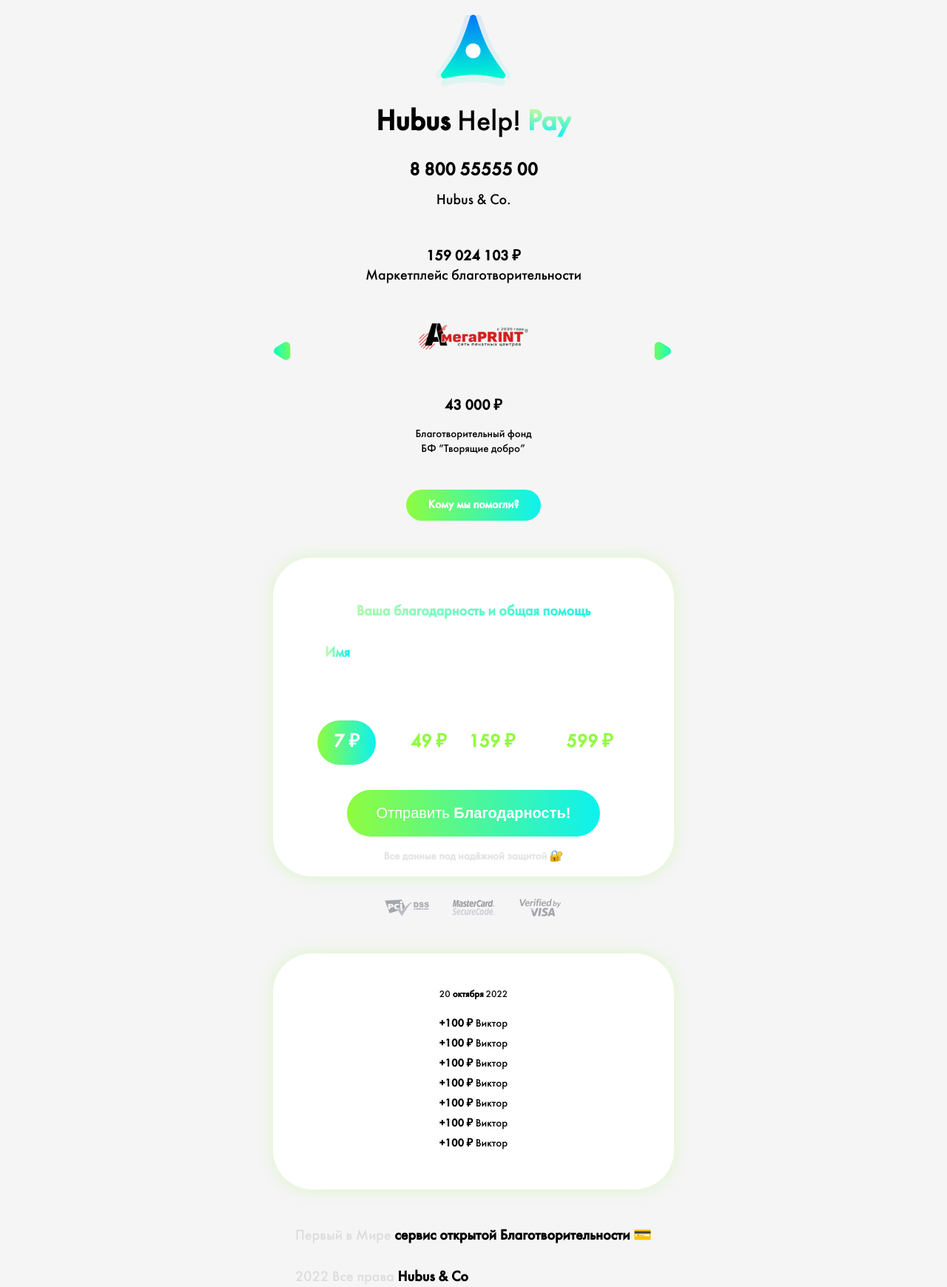
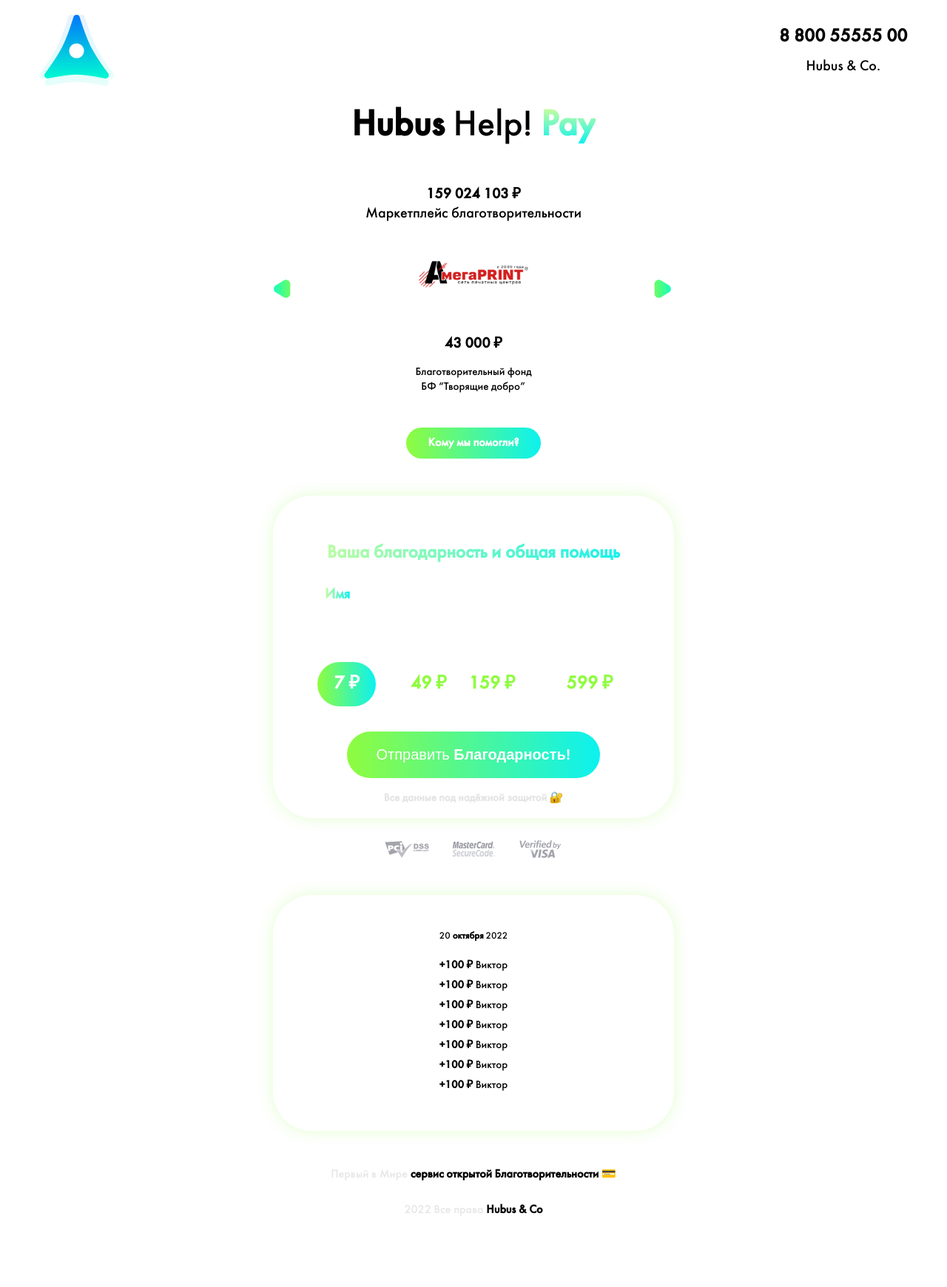
Before and after one commit to weisbrem/fond-form, a PHP site: page / in a window 1280 px wide. Shown: the whole page at 74% size. After the commit the page ends 1644 px from the top, so only its background shows below. Run offline with PHP 8.4, Linux system fonts and the light colour scheme.

Commit message:
refactor: fix layout and styles

```diff
--- a/index.html
+++ b/index.html
@@ -17,7 +17,7 @@
   </head>
   <body class="page__body">
     <header class="header">
-      <div class="container">
+      <div class="container container--header">
         <img src="./img/logo.png" alt="Логотип организации" />
         <h2>Hubus <span>Help!</span> <span>Pay</span></h2>
         <div>
@@ -26,8 +26,8 @@
         </div>
       </div>
     </header>
-    <div class="container">
-      <main class="main">
+    <main class="main">
+      <div class="container">
         <section class="slider">
           <p>
             <span>159 024 103 ₽</span><br />
@@ -125,11 +125,13 @@
             <li class="paid__item"><span>+100 ₽ </span>Виктор</li>
           </ul>
         </section>
-      </main>
-      <footer class="footer">
+      </div>
+    </main>
+    <footer class="footer">
+      <div class="container">
         <p>Первый в Мире <span>сервис открытой Благотворительности 💳</span></p>
         <p>2022 Все права <span>Hubus & Co</span></p>
-      </footer>
-    </div>
+      </div>
+    </footer>
   </body>
 </html>
--- a/style.css
+++ b/style.css
@@ -7,7 +7,6 @@
 }
 
 :root {
-  --bgc: #f5f5f5;
   --black: #000000;
   --white: #ffffff;
   --light-black: rgba(0, 0, 0, 0.1);
@@ -46,7 +45,7 @@
   line-height: 20px;
 
   color: var(--black);
-  background-color: var(--bgc);
+  background-color: var(--white);
 }
 
 .page__body a {
@@ -83,25 +82,35 @@
   padding: 0 20px;
 }
 
+.container--header {
+  display: grid;
+  justify-content: space-between;
+  align-items: center;
+  grid-template-areas:
+    'logo contacts'
+    'title title';
+}
+
 .header {
-  display: grid;
-  justify-content: center;
-
-  margin-top: 20px;
+  padding-top: 20px;
+  margin-bottom: 50px;
 }
 
 .header > .container > img {
+  grid-area: logo;
   margin: 0 auto;
-  margin-bottom: 20px;
+  margin-bottom: 25px;
 }
 
 .header > .container > h2 {
-  font-size: 40px;
+  grid-area: title;
+
+  font-size: 50px;
   font-weight: 800;
   line-height: 58px;
 
-  margin-top: 0;
-  margin-bottom: 20px;
+  text-align: center;
+  margin: 0;
 }
 
 .header > .container > h2 > span:nth-child(1) {
@@ -121,8 +130,9 @@
   display: grid;
   justify-content: center;
   text-align: center;
+  grid-area: contacts;
 
-  margin-bottom: 50px;
+  margin-bottom: 25px;
 }
 
 .header > .container > div > a:nth-child(1) {
@@ -280,7 +290,7 @@
 
 .payment-form__content > p:nth-child(1) {
   font-weight: 700;
-  font-size: 20px;
+  font-size: 25px; /* d 20px */
   line-height: 26px;
 
   background: -webkit-linear-gradient(0deg, var(--light-green), var(--blue));
@@ -420,9 +430,11 @@
 .footer {
   display: grid;
   justify-content: center;
+
+  text-align: center;
 }
 
-.footer > p {
+.footer > .container > p {
   font-size: 16px;
   line-height: 18px;
 
@@ -431,11 +443,11 @@
   color: var(--light-black);
 }
 
-.footer > p:nth-child(1) {
+.footer > .container > p:nth-child(1) {
   margin-bottom: 30px;
 }
 
-.footer > p > span {
+.footer > .container > p > span {
   font-weight: 700;
 
   color: var(--black);
@@ -480,7 +492,7 @@
 
 @media (min-width: 767px) {
   .container {
-    width: auto;
+    padding: 0 40px;
   }
 
   .header {
```
